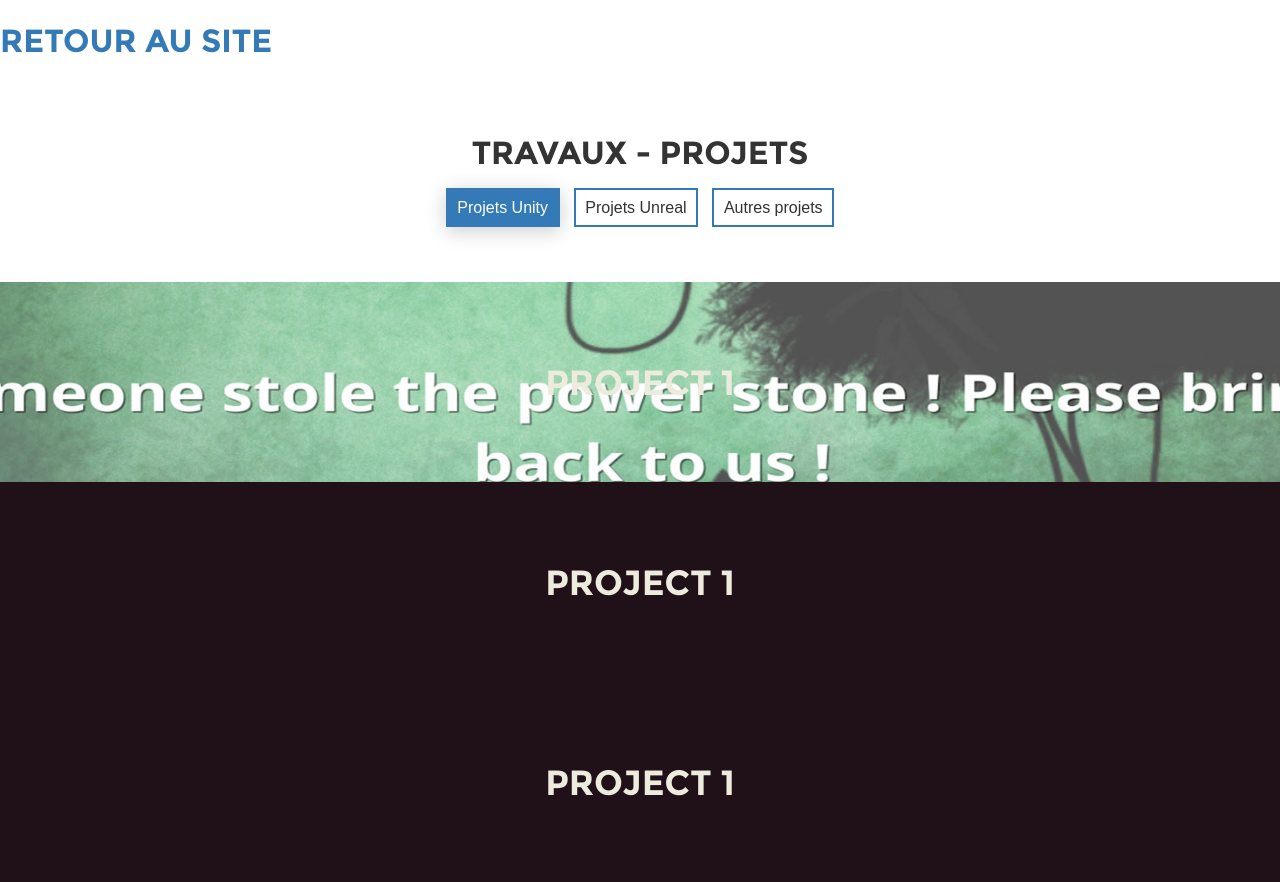
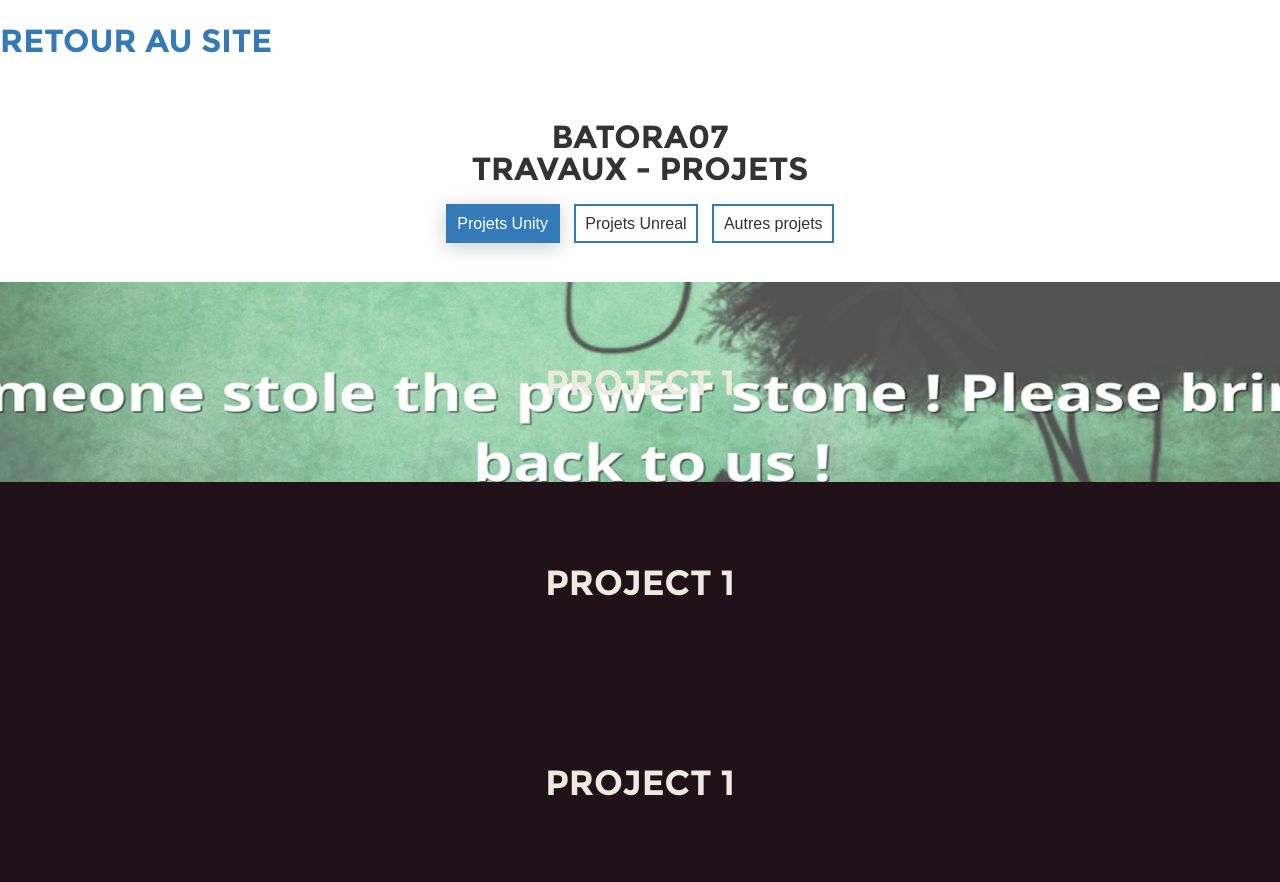
Before and after one commit to Batora07/Batora07.github.io, a plain HTML site: page pages/projects.html in a window 1280 px wide. Drawn offline with nearby package versions, Linux system fonts and the light colour scheme.

Commit message:
Few changes in front end

```diff
--- a/pages/projects.html
+++ b/pages/projects.html
@@ -10,8 +10,9 @@
 	<link rel="stylesheet" href="css/reset.css"> <!-- CSS reset -->
 	<link rel="stylesheet" href="css/style.css"> <!-- Resource style -->
 	<link href="https://fonts.googleapis.com/css?family=Lora:400,700" rel="stylesheet">
+    <link href="../img/favicon.png" rel="icon">
 
-	<title>Travaux - Projets</title>
+	<title>Batora07 Travaux - Projets</title>
 </head>
 <body>
 
@@ -25,7 +26,7 @@
 <div class="cd-3d-portfolio">
 	<nav class="cd-3d-portfolio-navigation">
 		<div class="cd-wrapper">
-			<h1>Travaux - Projets</h1>
+			<h1>Batora07 <br> Travaux - Projets</h1>
 
 			<ul>
 				<li><a href="#unity" class="selected">Projets Unity</a></li>
```
Also changed, not shown: index.html (+0 -1 lines), img/you have a point.jpg (added).
